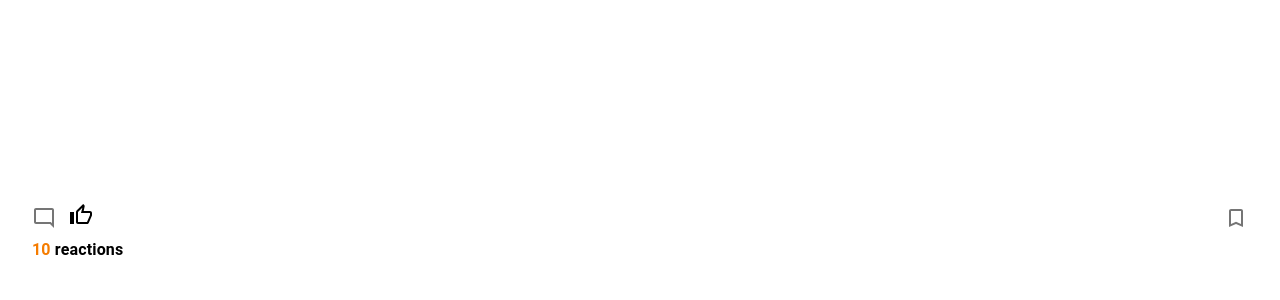
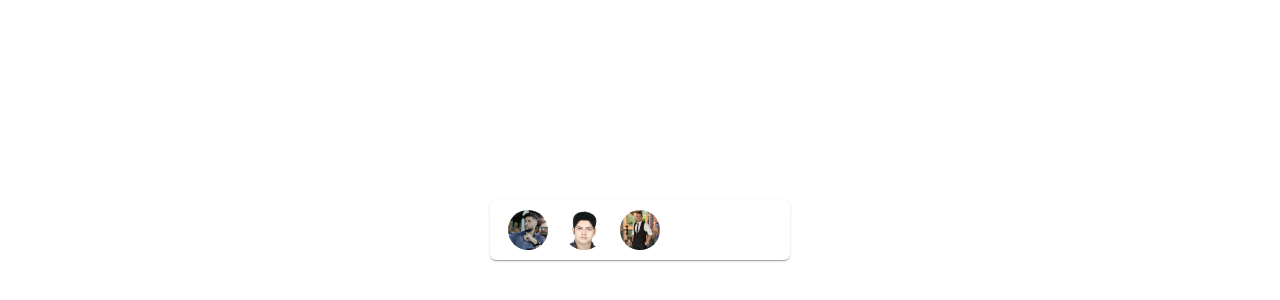
Before and after one commit to behrooz-arabzade/weekend, a Next.js app: page / in a window 1280 px wide. Shown: the part 170-470 px from the top of the page. Built offline with nearby package versions, Linux system fonts and the light colour scheme.

Commit message:
create eventmembers on component-eventmembers branch

```diff
--- /dev/null
+++ b/components/molecules/EventMembers/EventMembers.tsx
@@ -0,0 +1,65 @@
+import React, { FC } from "react";
+import { Card, Avatar, Grid } from "@mui/material";
+
+//Css(Style Sheet)
+import useEventMembers from "./useStyle";
+
+
+
+//InterFace
+
+interface IEventMembers {
+
+    members: Array<{
+        id: number;
+        userName: string;
+        picSrc: string;
+    }>;
+
+}
+
+
+
+const EventMembers: FC<IEventMembers> = ({
+
+    members
+
+}) => {
+
+    const { classes, cx } = useEventMembers();
+
+    return (
+        <div>
+
+            <Grid>
+                <Card
+                    className={cx(classes.members)}
+                >
+                    <Grid display="flex" sx={{ overflowX: "auto" }} >
+                        {
+                            members.map(member => {
+                                return (
+                                    <Grid
+                                        key={member.id}
+                                        mx={2}
+                                    >
+                                        <Avatar
+                                            src={member.picSrc}
+                                            onClick={() => {
+                                               alert(` go to page ${member.userName} `)
+                                            }}
+
+                                        />
+                                    </Grid>
+                                )
+                            })
+                        }
+                    </Grid>
+                </Card>
+            </Grid>
+
+        </div>
+    )
+}
+
+export default EventMembers;
--- /dev/null
+++ b/components/molecules/EventMembers/useStyle.ts
@@ -0,0 +1,13 @@
+import { makeStyles } from "tss-react/mui";
+
+const useEventMembers = makeStyles()((theme) => ({
+
+    members: {
+        margin: "20px 0px",
+        padding: "10px",
+        width: "300px"
+    }
+
+}));
+
+export default useEventMembers;
--- a/pages/index.tsx
+++ b/pages/index.tsx
@@ -13,7 +13,7 @@ import ReactionButton from "components/molecules/ReactionButton/ReactionButton";
 import Like from "components/molecules/ReactionButton/Like";
 import UnLike from "components/molecules/ReactionButton/UnLike";
 import Idea from "components/molecules/ReactionButton/Idea";
-
+import EventMembers from "components/molecules/EventMembers/EventMembers";
 
 
 //Icons
@@ -25,6 +25,7 @@ import styles from "../styles/Home.module.css";
 import { Container } from "@mui/system";
 import { Grid } from "@mui/material";
 
+
 const Home: NextPage = () => {
   return (
     <div className={styles.container}>
@@ -35,16 +36,27 @@ const Home: NextPage = () => {
           justifyContent="center"
           alignItems="center"
         >
-        <FeedPostFooter
-          reactionCount={10}
-          currentReactionId = {3}
-          onSaveClicked={()=>{
-            console.log("post saved")
-          }}
-          onCommentsClicked={()=>{
-            console.log("comment")
-          }}
+          <EventMembers
+            members={
+              [
+                {
+                  id:1,
+                  userName:"@Aryan_Salemabadi",
+                  picSrc : "Images/Aryan.jpg",
+                },
+                {
+                  id:2,
+                  userName:"@Behrooz_Arabzadeh",
+                  picSrc : "Images/Behrooz.png",
+                },
+                {
+                  id:3,
+                  userName:"@SobhanGholami",
+                  picSrc : "Images/Sobhan.jpg",
+                },
 
+              ]
+            }
           />
         </Grid>
       </Container>
```
Also changed, not shown: components/molecules/EventDetails/EventDetails.tsx (added, +190 -0 lines), public/Images/Behrooz.png (added), public/Images/Sobhan.jpg (added). Lines whose indentation alone changed are shown as unchanged.
